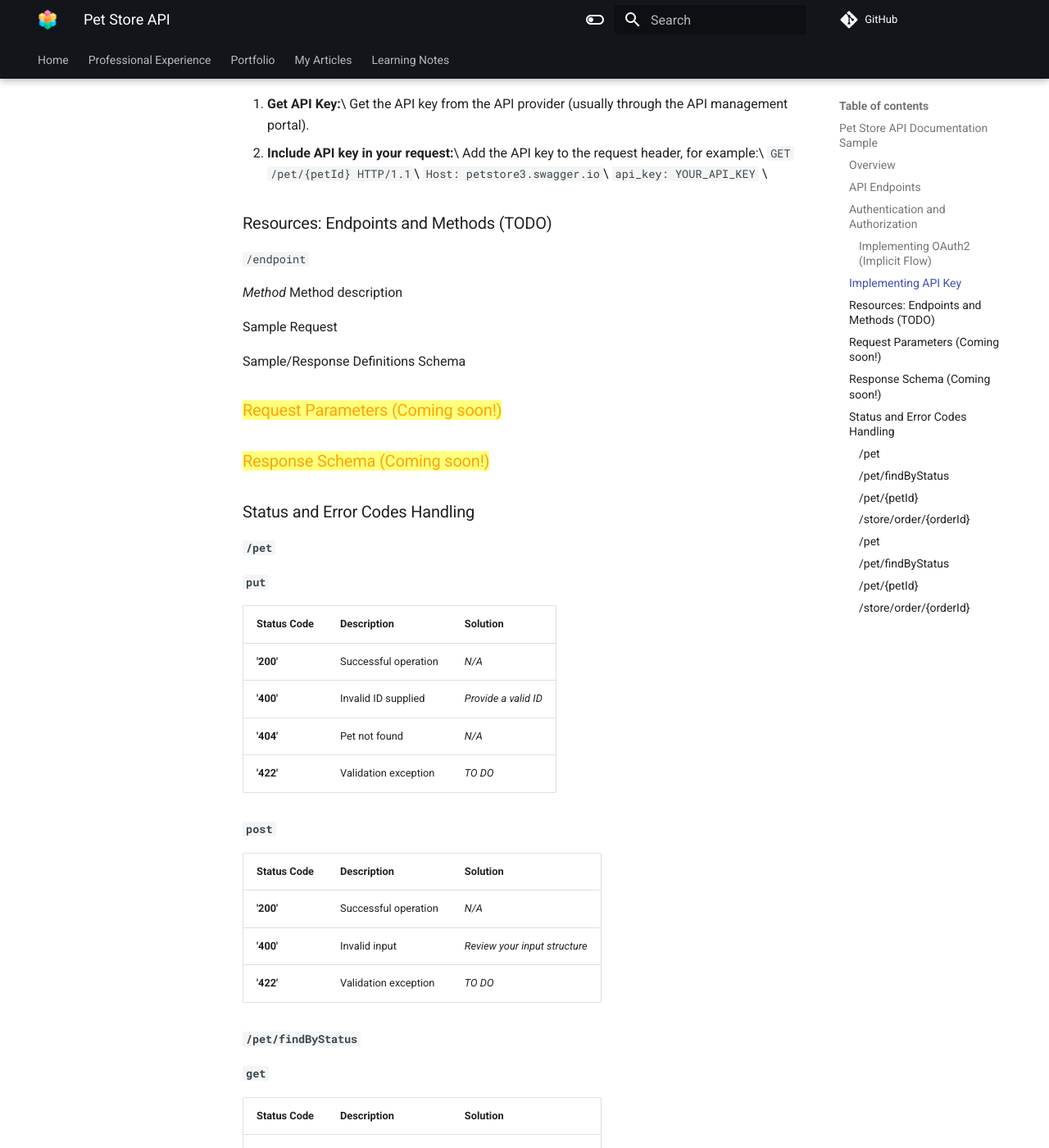
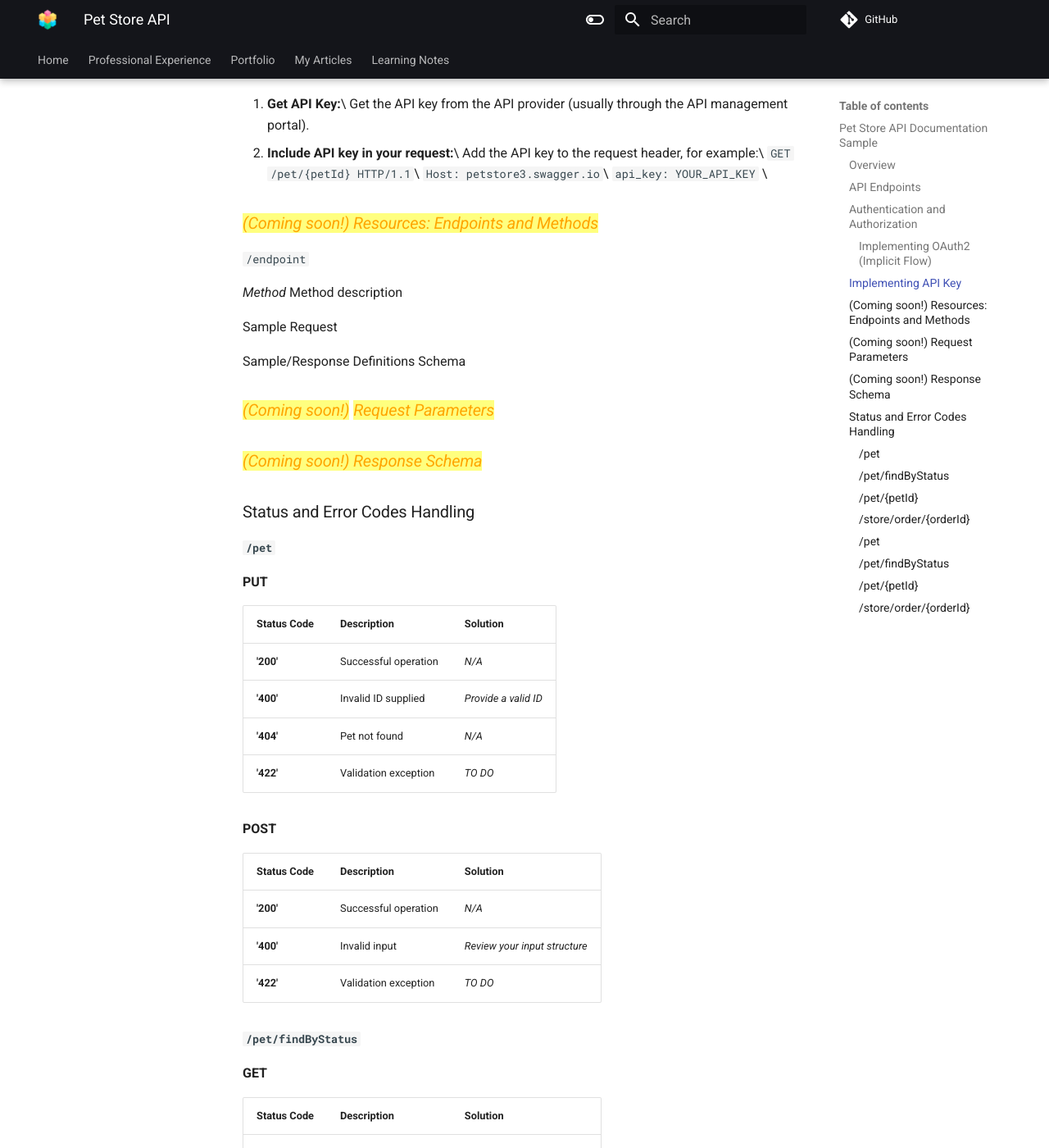
Before and after one commit to javierhf/pub-technical-write-me, an MkDocs documentation site: the page built from docs/my-portfolio/pet-store-api.md, in a window 1280 px wide and 1400 px high, scrolled down 2719 px. Shown: the whole window at 82% size. Built offline with MkDocs 1.6.1 and Material for MkDocs 9.7.7, drawn with Linux system fonts in a browser that asks for light colours; comment, search, counter and statistics services are not loaded; some of the changed text lies outside the part shown.

Commit message:
GITBOOK-9: Update methods title format

```diff
--- a/docs/my-portfolio/pet-store-api.md
+++ b/docs/my-portfolio/pet-store-api.md
@@ -78,7 +78,7 @@ The following table show the security requirements for each endpoint of the Pet
    `api_key: YOUR_API_KEY`    \
 
 
-### Resources: Endpoints and Methods (TODO)
+### _<mark style="color:orange;">(Coming soon!) Resources: Endpoints and Methods</mark>_
 
 `/endpoint`
 
@@ -88,15 +88,15 @@ Sample Request
 
 Sample/Response Definitions Schema
 
-### <mark style="color:orange;">Request Parameters (Coming soon!)</mark>
+### _<mark style="color:orange;">(Coming soon!)</mark>_ _<mark style="color:orange;">Request Parameters</mark>_
 
-### <mark style="color:orange;">Response Schema (Coming soon!)</mark>
+### _<mark style="color:orange;">(Coming soon!) Response Schema</mark>_
 
 ### Status and Error Codes Handling
 
 #### `/pet`
 
-**`put`**
+**PUT**
 
 | Status Code | Description          | Solution             |
 | ----------- | -------------------- | -------------------- |
@@ -105,7 +105,7 @@ Sample/Response Definitions Schema
 | **'404'**   | Pet not found        | _N/A_                |
 | **'422'**   | Validation exception | _TO DO_              |
 
-**`post`**
+**POST**
 
 | Status Code | Description          | Solution                      |
 | ----------- | -------------------- | ----------------------------- |
@@ -115,7 +115,7 @@ Sample/Response Definitions Schema
 
 #### `/pet/findByStatus`
 
-**`get`**
+**GET**
 
 | Status Code | Description          | Solution                       |
 | ----------- | -------------------- | ------------------------------ |
@@ -124,7 +124,7 @@ Sample/Response Definitions Schema
 
 #### /`pet/{petId}`
 
-**`get`**
+**GET**
 
 | Status Code | Description          | Solution             |
 | ----------- | -------------------- | -------------------- |
@@ -132,13 +132,13 @@ Sample/Response Definitions Schema
 | **'400'**   | Invalid ID supplied  | _Provide a valid ID_ |
 | **'404'**   | Pet not found        | _N/A_                |
 
-**`post`**
+**POST**
 
 | Status Code | Description         | Solution             |
 | ----------- | ------------------- | -------------------- |
 | **'400'**   | Invalid ID supplied | _Provide a valid ID_ |
 
-**`delete`**
+**DELETE**
 
 | **Status Code** | **Description**   | **Solution**         |
 | --------------- | ----------------- | -------------------- |
@@ -146,7 +146,7 @@ Sample/Response Definitions Schema
 
 #### /`store/order/{orderId}`
 
-**`get`**
+**GET**
 
 | Status Code | Description          | Solution             |
 | ----------- | -------------------- | -------------------- |
@@ -154,7 +154,7 @@ Sample/Response Definitions Schema
 | **'400'**   | Invalid ID supplied  | _Provide a valid ID_ |
 | **'404'**   | Order not found      | _N/A_                |
 
-**`delete`**
+**DELETE**
 
 
 
@@ -165,7 +165,7 @@ Sample/Response Definitions Schema
 
 #### `/pet`
 
-**`put`**
+**PUT**
 
 | Status Code | Description          | Solution             |
 | ----------- | -------------------- | -------------------- |
@@ -174,7 +174,7 @@ Sample/Response Definitions Schema
 | **'404'**   | Pet not found        | _N/A_                |
 | **'422'**   | Validation exception | _TO DO_              |
 
-**`post`**
+**POST**
 
 | Status Code | Description          | Solution                      |
 | ----------- | -------------------- | ----------------------------- |
@@ -184,7 +184,7 @@ Sample/Response Definitions Schema
 
 #### `/pet/findByStatus`
 
-**`get`**
+**GET**
 
 | Status Code | Description          | Solution                       |
 | ----------- | -------------------- | ------------------------------ |
@@ -193,7 +193,7 @@ Sample/Response Definitions Schema
 
 #### `/pet/{petId}`
 
-**`get`**
+**GET**
 
 | Status Code | Description          | Solution             |
 | ----------- | -------------------- | -------------------- |
@@ -201,13 +201,13 @@ Sample/Response Definitions Schema
 | **'400'**   | Invalid ID supplied  | _Provide a valid ID_ |
 | **'404'**   | Pet not found        | _N/A_                |
 
-**`post`**
+**POST**
 
 | Status Code | Description         | Solution             |
 | ----------- | ------------------- | -------------------- |
 | **'400'**   | Invalid ID supplied | _Provide a valid ID_ |
 
-**`delete`**
+**DELETE**
 
 | Status Code | Description       | Solution             |
 | ----------- | ----------------- | -------------------- |
@@ -215,7 +215,7 @@ Sample/Response Definitions Schema
 
 #### `/store/order/{orderId}`
 
-**`get`**
+**GET**
 
 | Status Code | Description          | Solution             |
 | ----------- | -------------------- | -------------------- |
@@ -223,7 +223,7 @@ Sample/Response Definitions Schema
 | **'400'**   | Invalid ID supplied  | _Provide a valid ID_ |
 | **'404'**   | Order not found      | _N/A_                |
 
-**`delete`**
+**DELETE**
 
 | Status Code | Description         | Solution             |
 | ----------- | ------------------- | -------------------- |
```
